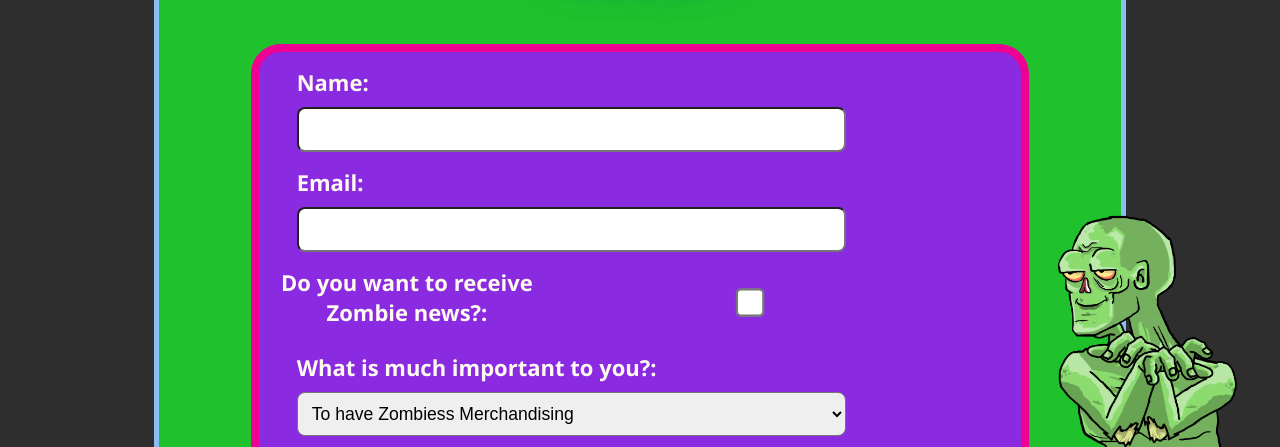
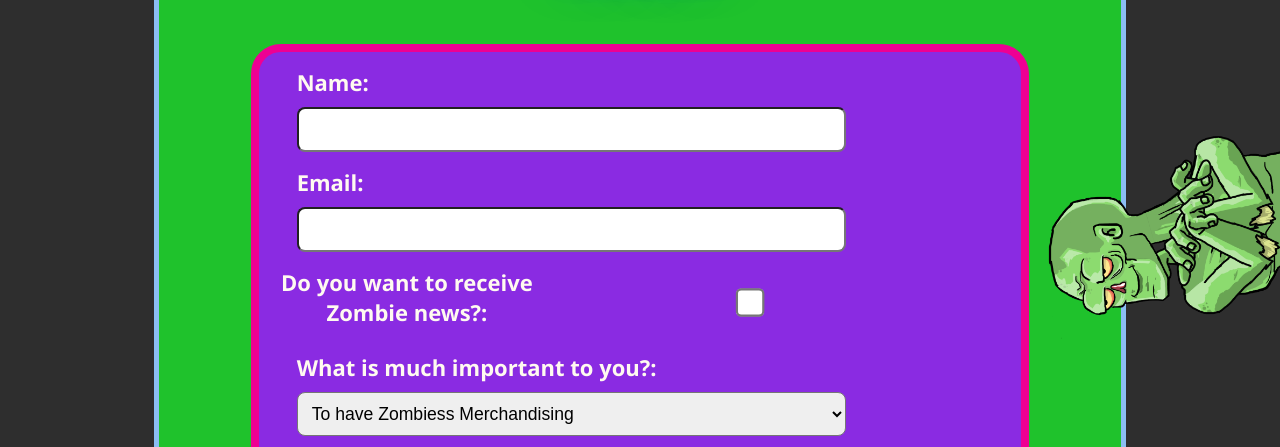
Before and after one commit to pabloDangelo/crypto-zombiess-final, a website: page views/contact.html in a window 1280 px wide. Shown: the part 353-800 px from the top of the page. Drawn offline with Linux system fonts and the light colour scheme; files whose address does not match are found by name.

Commit message:
correccion

```diff
--- a/scss/main.scss
+++ b/scss/main.scss
@@ -18,9 +18,9 @@
 @import './secciones/media-queries';
 
 
-/* section, header, footer {
+section, header, footer {
     border-radius: 20px;
-} */
+}
 
 
 /* #endregion ESTILOS GENERALES */
--- a/scss/secciones/_header-footer.scss
+++ b/scss/secciones/_header-footer.scss
@@ -48,7 +48,6 @@
         display: flex;
         align-items: flex-end;
         justify-content: space-evenly;
-    }
 
         a {
             font-size: 1rem;
@@ -63,4 +62,8 @@
                 font-size: 1.2rem;
             }
         }
+
     }
+
+
+}
--- a/scss/secciones/_shared.scss
+++ b/scss/secciones/_shared.scss
@@ -119,6 +119,7 @@ p {
 .zombieFooter {
     width: 21vw;
     position: fixed;
-    bottom: 0;
+    bottom: 85px;
     right: 0;
+    transform: rotate(-90deg);
 }
--- a/views/contact.html
+++ b/views/contact.html
@@ -72,7 +72,7 @@
         </section>
 
        <footer class="footer">
-        <img src="./images/ZombieFooter2.png" alt="Zombie smiling" class="zombieFooter">
+        <img src="../images/ZombieFooter2.png" alt="Zombie smiling" class="zombieFooter">
 
             <ul>
                 <li><a href="../index.html">Home</a></li>
```
Also changed, not shown: css/style.css. Lines whose indentation alone changed are shown as unchanged.
